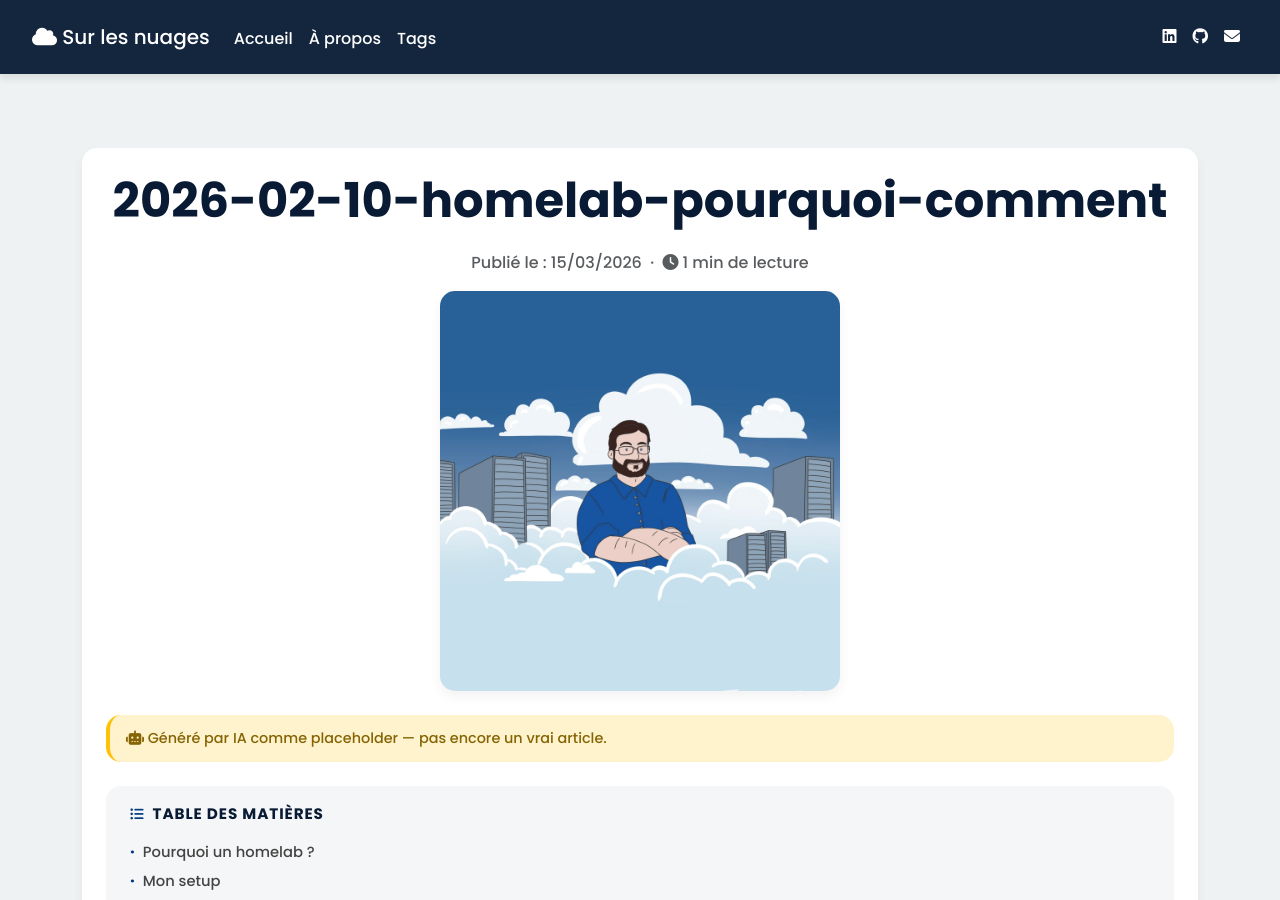
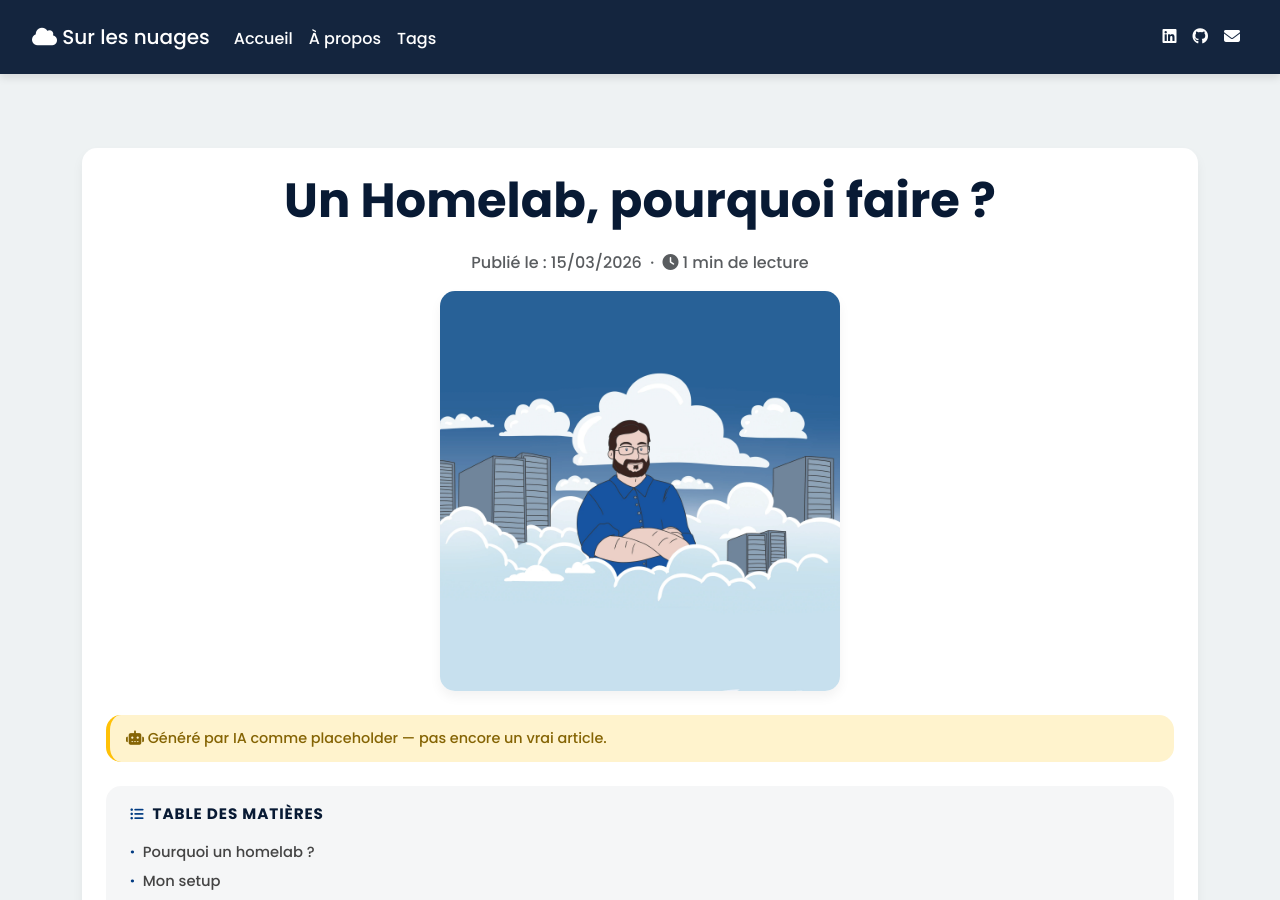
Before and after one commit to Arnaud-Ferriere/SurLesNuages, a Jekyll site: the page built from _posts/2026-02-10-homelab-pourquoi-comment.md, in a window 1280 px wide and 900 px high. Built offline with Jekyll 4.4.1, drawn with Linux system fonts in a browser that asks for light colours; nearby versions of some CDN libraries.

Commit message:
Article: 2026-03-15 13:57:34 M _posts/2026-02-10-homelab-pourquoi-comment.md
Affected files:
_posts/2026-02-10-homelab-pourquoi-comment.md

```diff
--- a/_posts/2026-02-10-homelab-pourquoi-comment.md
+++ b/_posts/2026-02-10-homelab-pourquoi-comment.md
@@ -1,5 +1,5 @@
 ---
-title: 2026-02-10-homelab-pourquoi-comment
+title: Un Homelab, pourquoi faire ?
 date: 2026-03-15
 image: ""
 tags:
```
